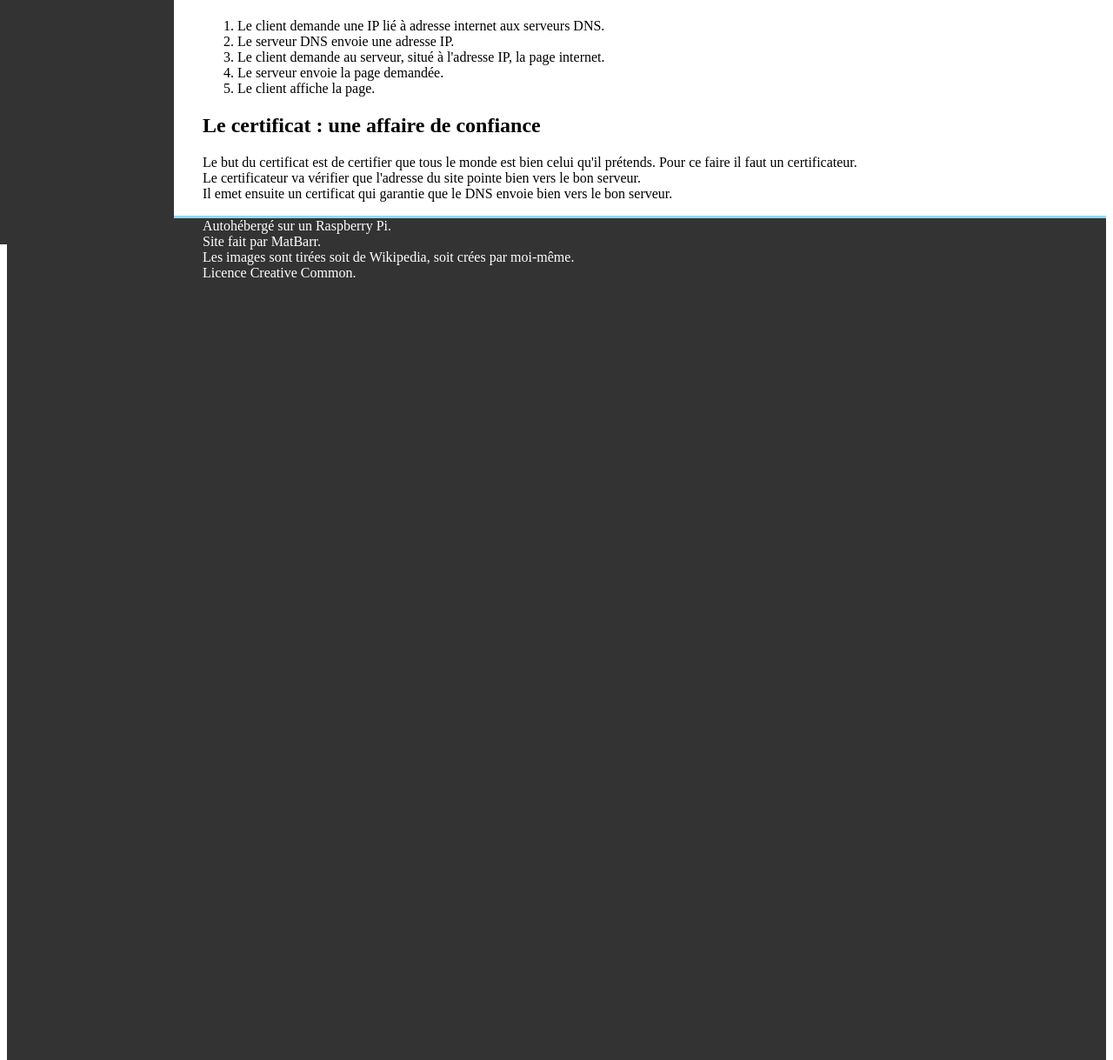
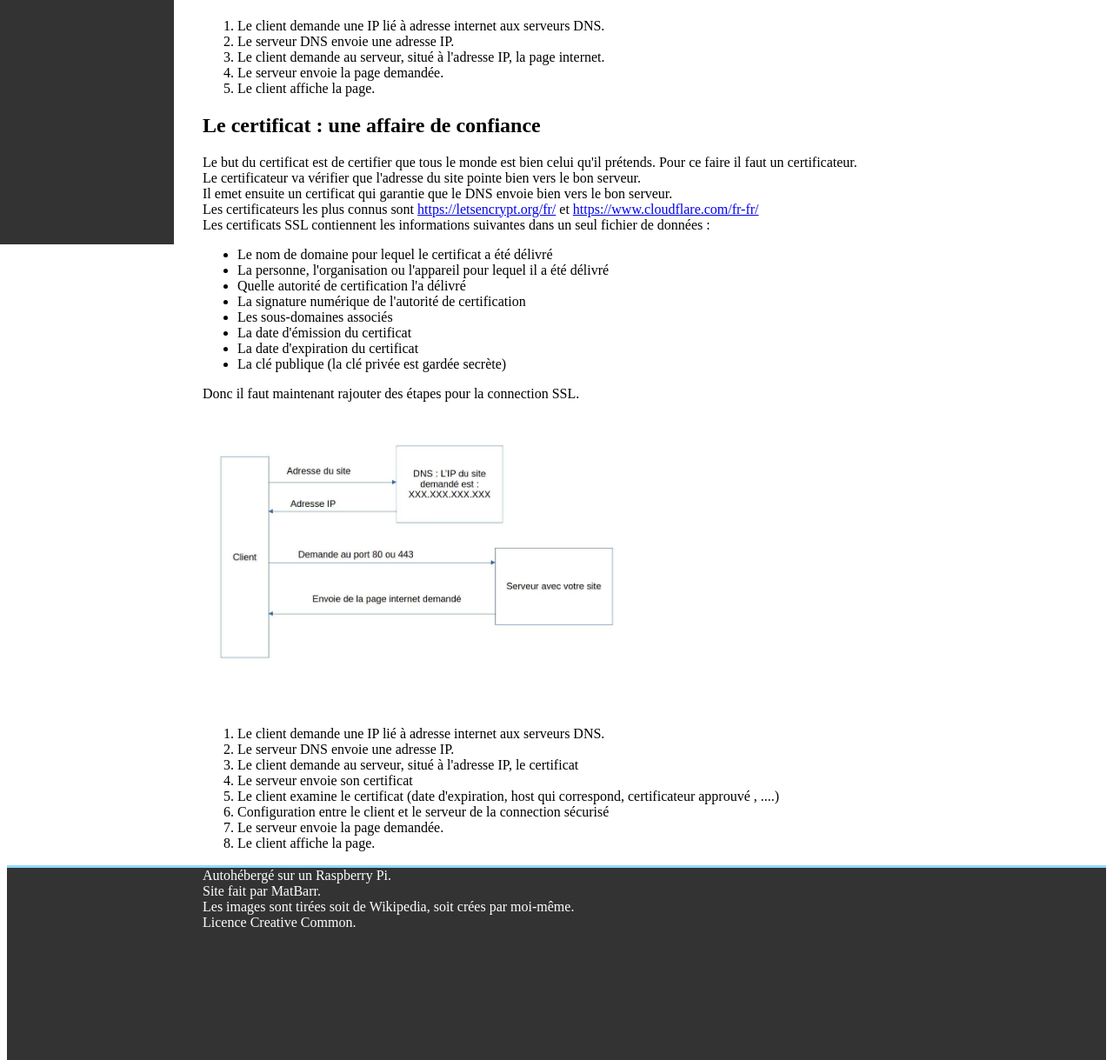
Before and after one commit to barrmath/piweb, a Flask app: page /reseaux/Certificat/ in a window 1280 px wide. Shown: the part 594-1813 px from the top of the page at 87% size. Run offline with Flask 3, Linux system fonts and the light colour scheme.

Commit message:
mis les variable en rem du css + continuer certificat

```diff
--- a/web_app/static/style_base.css
+++ b/web_app/static/style_base.css
@@ -65,15 +65,15 @@
 }
 
 .content{
-  margin-left: 225px;
-  margin-top:62px;
+  margin-left: 14.0625rem;
+  margin-top:3.875rem;
 }
 
 .code{
   background-color: #000;
   color: rgb(75, 255, 120);
-  padding-left: 10px;
-  padding-right: 10px;
+  padding-left: 0.625rem;
+  padding-right: 0.625rem;
 }
 
 footer{
@@ -83,6 +83,6 @@ footer{
 }
 
 .pied_de_page{
-  margin-left: 225px;
+  margin-left: 14.0625rem;
   color: #ffffff;
 }
--- a/web_app/templates/reseaux/certificats.html
+++ b/web_app/templates/reseaux/certificats.html
@@ -20,7 +20,28 @@ Mais avant un petit rappel sur les DNS:<br>
 Le but du certificat est de certifier que tous le monde est bien celui qu'il prétends. Pour ce faire il faut un certificateur.<br>
 Le certificateur va vérifier que l'adresse du site pointe bien vers le bon serveur.<br>
 Il emet ensuite un certificat qui garantie que le DNS envoie bien vers le bon serveur.<br>
-
-
+Les certificateurs les plus connus sont <a href="https://letsencrypt.org/fr/">https://letsencrypt.org/fr/</a> et <a href="https://www.cloudflare.com/fr-fr/">https://www.cloudflare.com/fr-fr/</a><br>
+Les certificats SSL contiennent les informations suivantes dans un seul fichier de données :<ul>
+    <li>Le nom de domaine pour lequel le certificat a été délivré</li>
+    <li>La personne, l'organisation ou l'appareil pour lequel il a été délivré</li>
+    <li>Quelle autorité de certification l'a délivré</li>
+    <li>La signature numérique de l'autorité de certification</li>
+    <li>Les sous-domaines associés</li>
+    <li>La date d'émission du certificat</li>
+    <li>La date d'expiration du certificat</li>
+    <li>La clé publique (la clé privée est gardée secrète)</li>
+</ul>
+Donc il faut maintenant rajouter des étapes pour la connection SSL.<br>
+<img src={{ url_for('static', filename='img/autohebergement/principe_internet.jpg') }} alt="schema internet" width="500"></img><br>
+<ol>
+    <li>Le client demande une IP lié à adresse internet aux serveurs DNS.</li>
+    <li>Le serveur DNS envoie une adresse IP.</li>
+    <li>Le client demande au serveur, situé à l'adresse IP, le certificat</li>
+    <li>Le serveur envoie son certificat</li>
+    <li>Le client examine le certificat (date d'expiration, host qui correspond, certificateur approuvé , ....)</li>
+    <li>Configuration entre le client et le serveur de la connection sécurisé</li>
+    <li>Le serveur envoie la page demandée.</li>
+    <li>Le client affiche la page.</li>
+</ol>
 
 {% endblock %}
```
